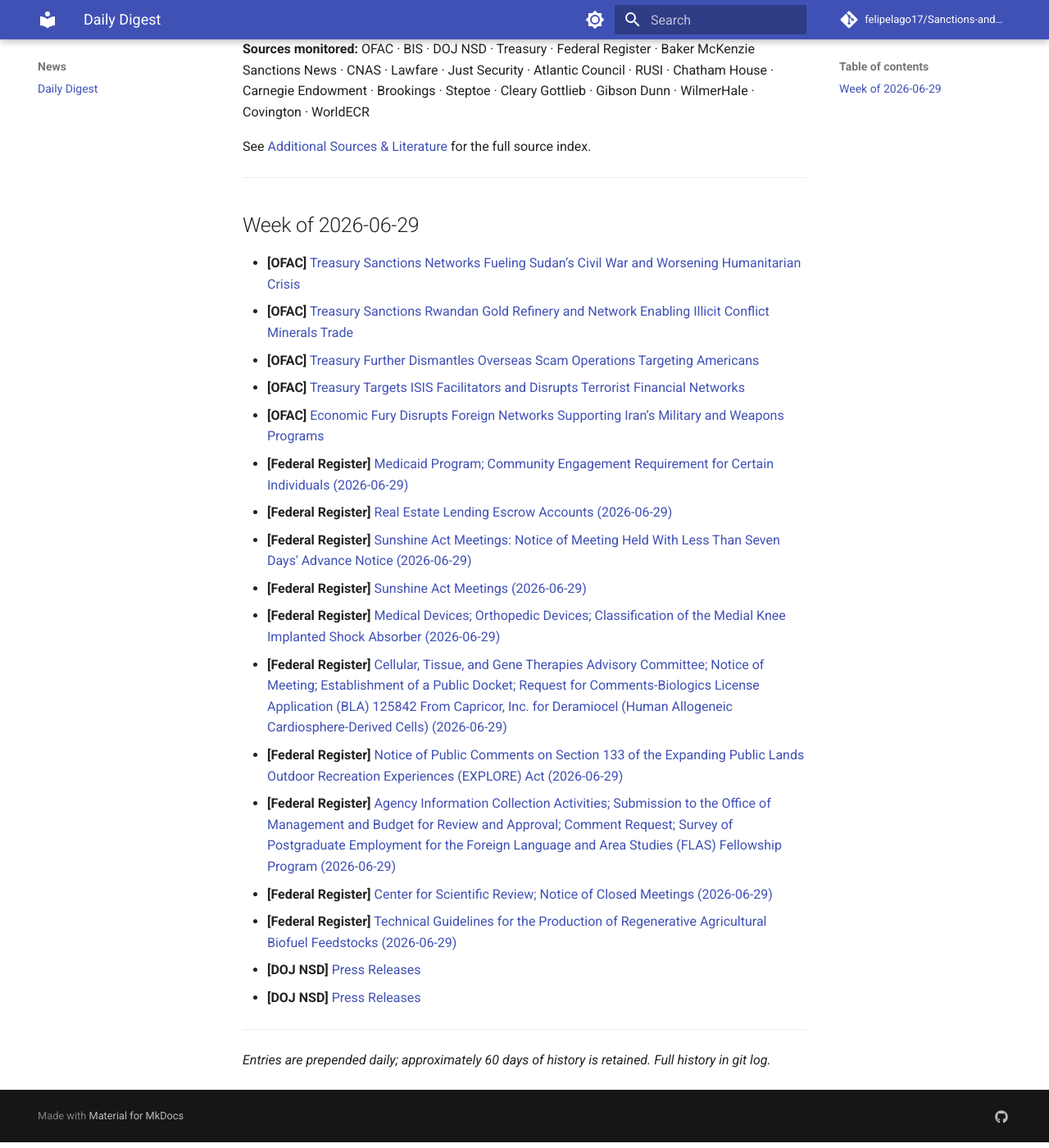
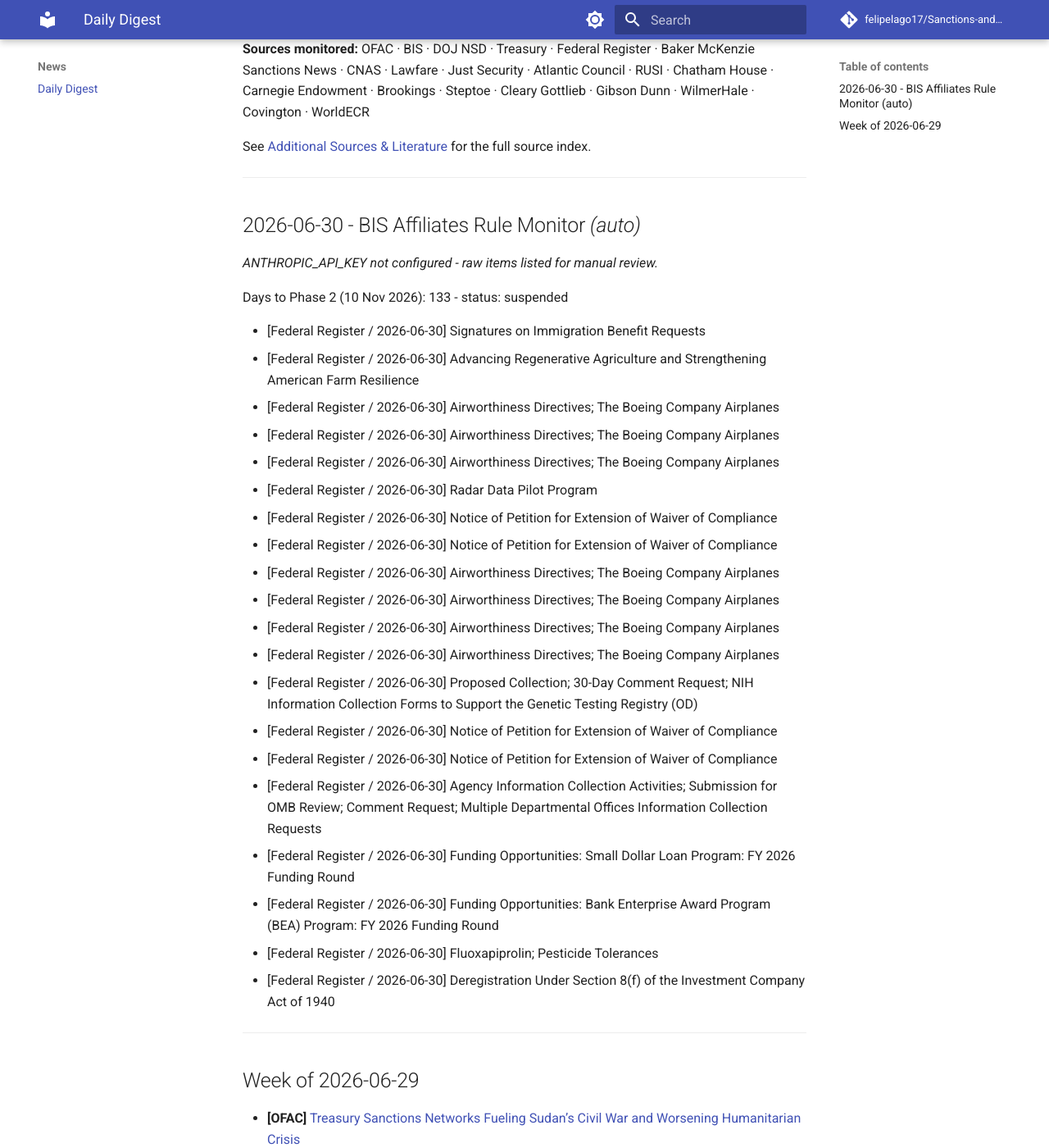
Before and after one commit to felipelago17/Sanctions-and-Export-Controls-AI-and-Oil, an MkDocs documentation site: the page built from docs/news/digest.md, in a window 1280 px wide and 1400 px high, scrolled down 222 px. Shown: the whole window at 82% size. Built offline with MkDocs 1.6.1 and Material for MkDocs 9.7.7, drawn with Linux system fonts in a browser that asks for light colours; comment, search, counter and statistics services are not loaded.

Commit message:
chore: BIS affiliates monitor 2026-06-30

```diff
--- a/docs/news/digest.md
+++ b/docs/news/digest.md
@@ -9,6 +9,36 @@ See [Additional Sources & Literature](../additional-sources.md) for the full sou
 ---
 
 <!-- DIGEST_START -->
+## 2026-06-30 - BIS Affiliates Rule Monitor *(auto)*
+
+*ANTHROPIC_API_KEY not configured - raw items listed for manual review.*
+
+Days to Phase 2 (10 Nov 2026): 133 - status: suspended
+
+- [Federal Register / 2026-06-30] Signatures on Immigration Benefit Requests
+- [Federal Register / 2026-06-30] Advancing Regenerative Agriculture and Strengthening American Farm Resilience
+- [Federal Register / 2026-06-30] Airworthiness Directives; The Boeing Company Airplanes
+- [Federal Register / 2026-06-30] Airworthiness Directives; The Boeing Company Airplanes
+- [Federal Register / 2026-06-30] Airworthiness Directives; The Boeing Company Airplanes
+- [Federal Register / 2026-06-30] Radar Data Pilot Program
+- [Federal Register / 2026-06-30] Notice of Petition for Extension of Waiver of Compliance
+- [Federal Register / 2026-06-30] Notice of Petition for Extension of Waiver of Compliance
+- [Federal Register / 2026-06-30] Airworthiness Directives; The Boeing Company Airplanes
+- [Federal Register / 2026-06-30] Airworthiness Directives; The Boeing Company Airplanes
+- [Federal Register / 2026-06-30] Airworthiness Directives; The Boeing Company Airplanes
+- [Federal Register / 2026-06-30] Airworthiness Directives; The Boeing Company Airplanes
+- [Federal Register / 2026-06-30] Proposed Collection; 30-Day Comment Request; NIH Information Collection Forms to Support the Genetic Testing Registry (OD)
+- [Federal Register / 2026-06-30] Notice of Petition for Extension of Waiver of Compliance
+- [Federal Register / 2026-06-30] Notice of Petition for Extension of Waiver of Compliance
+- [Federal Register / 2026-06-30] Agency Information Collection Activities; Submission for OMB Review; Comment Request; Multiple Departmental Offices Information Collection Requests
+- [Federal Register / 2026-06-30] Funding Opportunities: Small Dollar Loan Program: FY 2026 Funding Round
+- [Federal Register / 2026-06-30] Funding Opportunities: Bank Enterprise Award Program (BEA) Program: FY 2026 Funding Round
+- [Federal Register / 2026-06-30] Fluoxapiprolin; Pesticide Tolerances
+- [Federal Register / 2026-06-30] Deregistration Under Section 8(f) of the Investment Company Act of 1940
+
+
+---
+
 ## Week of 2026-06-29
 
 - **[OFAC]** [Treasury Sanctions Networks Fueling Sudan’s Civil War and Worsening Humanitarian Crisis](https://home.treasury.gov/news/press-releases/sb0544)
```
Also changed, not shown: news/digest.md (+30 -0 lines).
